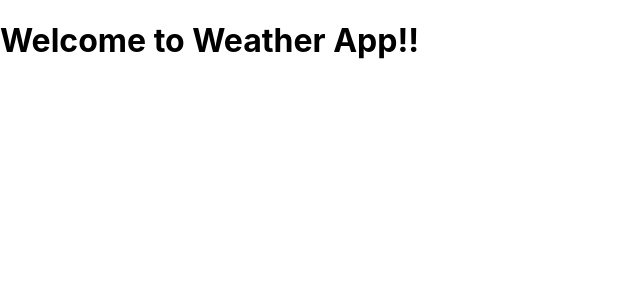
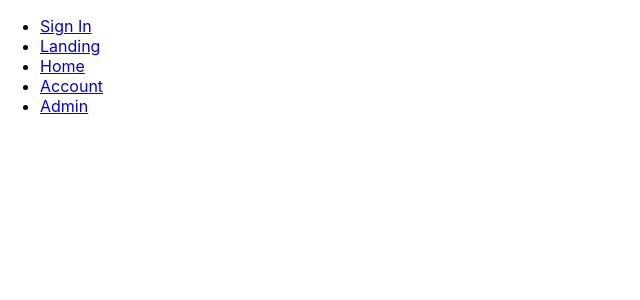
Before and after one commit to SteelFace87/WeatherFront, a React (Create React App) app in the folder weather_front/: page / in a window 1280 px wide. Shown: the top 300 px of the page, without its empty margins (0-640 px from the left). Built offline with nearby package versions, Linux system fonts and the light colour scheme.

Commit message:
provide firebase to app

```diff
--- a/weather_front/package.json
+++ b/weather_front/package.json
@@ -10,9 +10,11 @@
     "@types/node": "^12.0.0",
     "@types/react": "^16.9.0",
     "@types/react-dom": "^16.9.0",
+    "firebase": "^7.14.5",
     "node-sass": "^4.14.1",
     "react": "^16.13.1",
     "react-dom": "^16.13.1",
+    "react-router-dom": "^5.2.0",
     "react-scripts": "3.4.1",
     "typescript": "~3.7.2"
   },
--- a/weather_front/src/components/App/App.tsx
+++ b/weather_front/src/components/App/App.tsx
@@ -1,5 +1,11 @@
 import React from "react";
+import { BrowserRouter as Router } from "react-router-dom";
+import Navigation from "../Navigation";
 
 export const App = () => {
-  return <h1>Welcome to Weather App!!</h1>;
+  return (
+    <Router>
+      <Navigation />
+    </Router>
+  );
 };
--- /dev/null
+++ b/weather_front/src/components/Firebase/context.ts
@@ -0,0 +1,5 @@
+import React from "react";
+
+const FirebaseContext = React.createContext(null) as any;
+
+export default FirebaseContext;
--- /dev/null
+++ b/weather_front/src/components/Firebase/firebase.ts
@@ -0,0 +1,35 @@
+import app from "firebase/app";
+import "firebase/auth";
+
+const config = {
+  apiKey: process.env.REACT_APP_API_KEY,
+  authDomain: process.env.REACT_APP_AUTH_DOMAIN,
+  databaseURL: process.env.REACT_APP_DATABASE_URL,
+  projectId: process.env.REACT_APP_PROJECT_ID,
+  storageBucket: process.env.REACT_APP_STORAGE_BUCKET,
+  messagingSenderId: process.env.REACT_APP_MESSAGING_SENDER_ID,
+};
+
+class Firebase {
+  auth: app.auth.Auth;
+
+  constructor() {
+    app.initializeApp(config);
+    this.auth = app.auth();
+  }
+
+  doCreateUserWithEmailAndPassword = (email: string, password: string) =>
+    this.auth.createUserWithEmailAndPassword(email, password);
+
+  doSignInWithEmailAndPassword = (email: string, password: string) =>
+    this.auth.signInWithEmailAndPassword(email, password);
+
+  doSignOut = () => this.auth.signOut();
+
+  doPasswordReset = (email: string) => this.auth.sendPasswordResetEmail(email);
+
+  doPasswordUpdate = (password: string) =>
+    this.auth.currentUser?.updatePassword(password);
+}
+
+export default Firebase;
--- /dev/null
+++ b/weather_front/src/components/Firebase/index.ts
@@ -0,0 +1,6 @@
+import FirebaseContext from "./context";
+import Firebase from "./firebase";
+
+export default Firebase;
+
+export { FirebaseContext };
--- /dev/null
+++ b/weather_front/src/components/Navigation/index.tsx
@@ -0,0 +1,28 @@
+import React from "react";
+import { Link } from "react-router-dom";
+
+import * as ROUTES from "../../constants/routes";
+
+const Navigation = () => (
+  <div>
+    <ul>
+      <li>
+        <Link to={ROUTES.SIGN_IN}>Sign In</Link>
+      </li>
+      <li>
+        <Link to={ROUTES.LANDING}>Landing</Link>
+      </li>
+      <li>
+        <Link to={ROUTES.HOME}>Home</Link>
+      </li>
+      <li>
+        <Link to={ROUTES.ACCOUNT}>Account</Link>
+      </li>
+      <li>
+        <Link to={ROUTES.ADMIN}>Admin</Link>
+      </li>
+    </ul>
+  </div>
+);
+
+export default Navigation;
--- /dev/null
+++ b/weather_front/src/constants/routes.ts
@@ -0,0 +1,7 @@
+export const LANDING = "/";
+export const SIGN_UP = "/signup";
+export const SIGN_IN = "/signin";
+export const HOME = "/home";
+export const ACCOUNT = "/account";
+export const ADMIN = "/admin";
+export const PASSWORD_FORGET = "/pw-forget";
--- a/weather_front/src/index.tsx
+++ b/weather_front/src/index.tsx
@@ -3,10 +3,13 @@ import ReactDOM from "react-dom";
 import "./index.scss";
 import { App } from "./components/App/App";
 import * as serviceWorker from "./serviceWorker";
+import Firebase, { FirebaseContext } from "./components/Firebase";
 
 ReactDOM.render(
   <React.StrictMode>
-    <App />
+    <FirebaseContext.Provider value={new Firebase()}>
+      <App />
+    </FirebaseContext.Provider>
   </React.StrictMode>,
   document.getElementById("root")
 );
```
Also changed, not shown: 2 other files (tests, documents, lock files or other folders).
